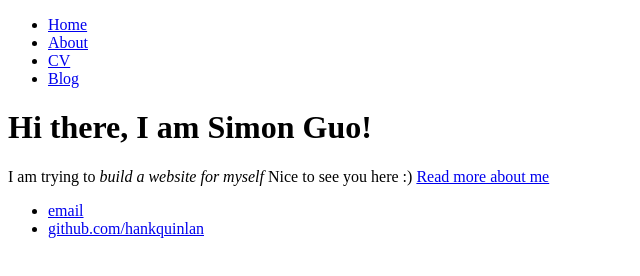
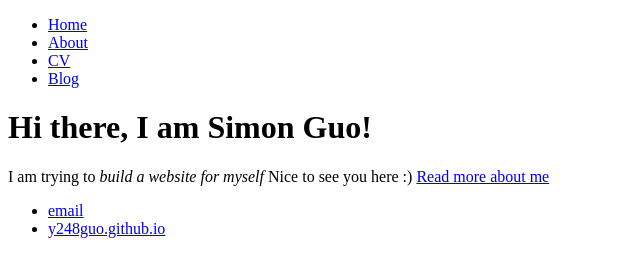
Before and after one commit to y248guo/y248guo.github.io, a plain HTML site: page index.html in a window 1280 px wide. Shown: the full height of the page, 0-640 px from the left. Drawn offline with Linux system fonts and the light colour scheme.

Commit message:
Update index.html

```diff
--- a/index.html
+++ b/index.html
@@ -21,7 +21,7 @@
 		<footer>
     		<ul>
         		<li><a href="mailto:yguo97@student.ubc.ca">email</a></li>
-        		<li><a href="https://y248guo.github.io/">github.com/hankquinlan</a></li>
+        		<li><a href="https://y248guo.github.io/">y248guo.github.io</a></li>
 			</ul>
 		</footer>
 	</body>
```
